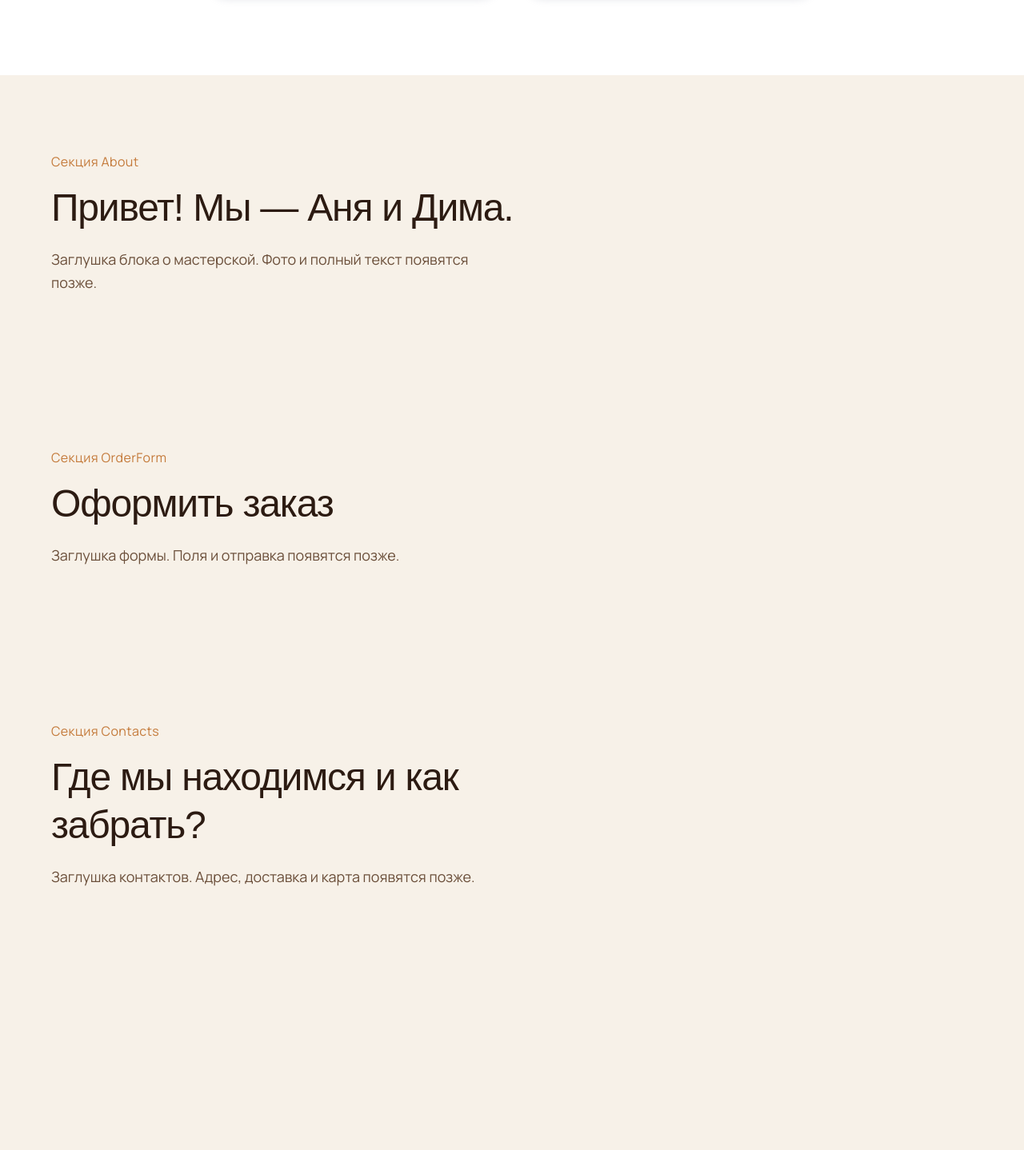
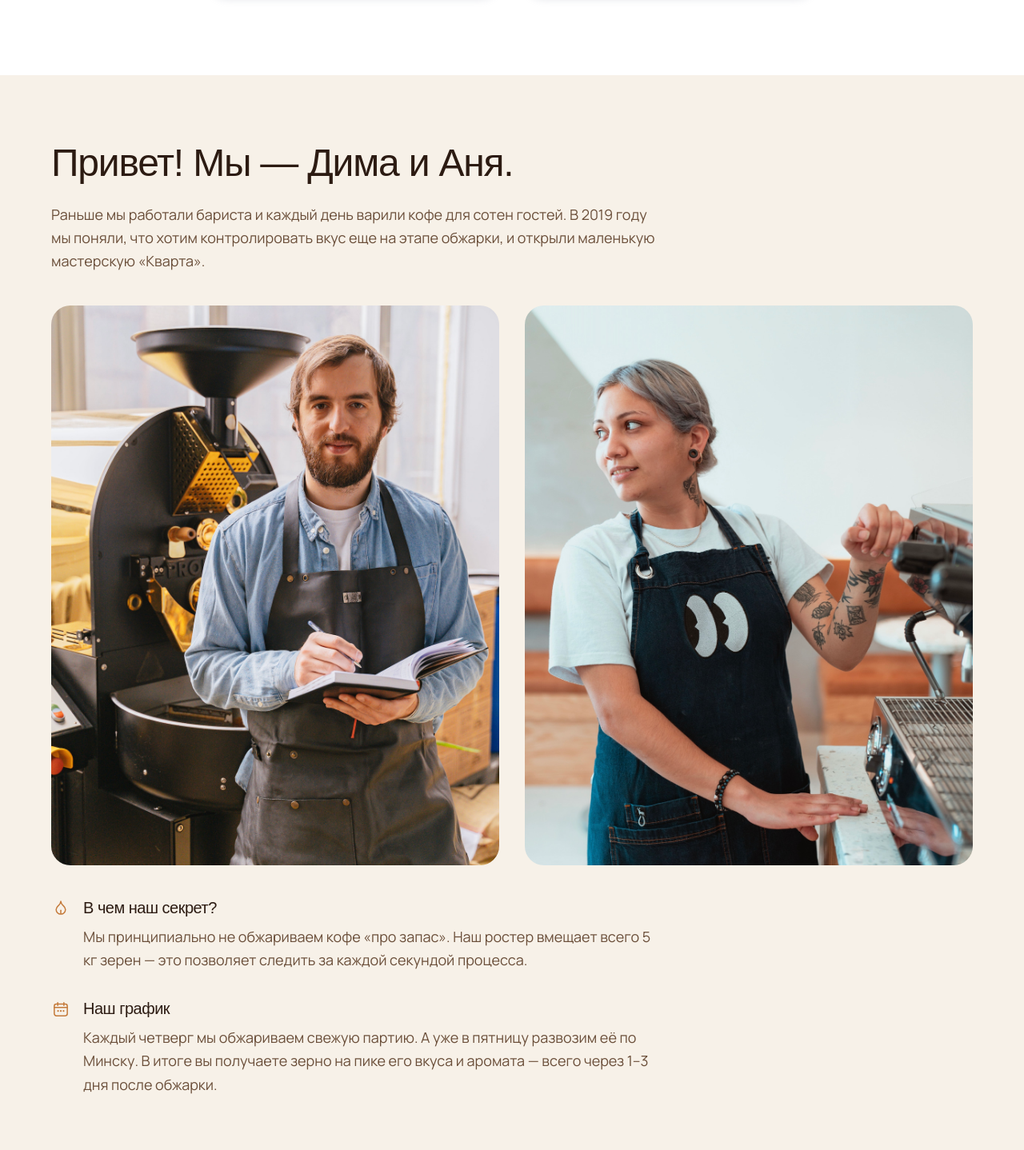
Before and after one commit to dmigel/vitai-coffee-challenge, a Next.js app: page / in a window 1280 px wide. Shown: the part 2172-3610 px from the top of the page at 80% size. Before the commit the page ends 3379 px from the top, so only its background shows below. Built offline with nearby package versions, Linux system fonts and the light colour scheme; a web font is replaced by a local one.

Commit message:
About block markup

```diff
--- a/src/app/globals.css
+++ b/src/app/globals.css
@@ -214,3 +214,48 @@ body {
     transform: translateX(-120%);
   }
 }
+
+/* About: на мобиле фото между заголовком и текстом; с sm — текст над фото */
+.about-title {
+  order: 1;
+  margin-bottom: 1.25rem;
+}
+
+.about-photos {
+  order: 2;
+  margin-bottom: 1.25rem;
+}
+
+.about-intro {
+  order: 3;
+  margin-bottom: 1.5rem;
+}
+
+.about-accents {
+  order: 4;
+}
+
+@media (min-width: 640px) {
+  .about-title {
+    order: 1;
+    margin-bottom: 1.25rem;
+  }
+
+  .about-intro {
+    order: 2;
+    margin-bottom: 2.5rem;
+  }
+
+  .about-photos {
+    order: 3;
+    margin-bottom: 2.5rem;
+  }
+
+  .about-accents {
+    order: 4;
+  }
+}
+
+.about-photo {
+  aspect-ratio: 4 / 5;
+}
--- a/src/components/sections/About.tsx
+++ b/src/components/sections/About.tsx
@@ -1,18 +1,152 @@
+import Image from "next/image";
+
+import annaPhoto from "@/assets/Anna.jpg";
+import dmitryPhoto from "@/assets/Dmitry.jpg";
+
+function SecretIcon() {
+  return (
+    <svg
+      width="24"
+      height="24"
+      viewBox="0 0 28 28"
+      fill="none"
+      aria-hidden
+    >
+      <path
+        d="M14 3.5c.4 2.8 1.6 4.6 3.5 6.2 1.7 1.5 3.3 3.2 3.3 5.8a6.8 6.8 0 1 1-13.6 0c0-2.6 1.6-4.3 3.3-5.8C12.4 8.1 13.6 6.3 14 3.5Z"
+        stroke="currentColor"
+        strokeWidth="1.75"
+        strokeLinejoin="round"
+      />
+      <path
+        d="M14 16.5v5"
+        stroke="currentColor"
+        strokeWidth="1.75"
+        strokeLinecap="round"
+      />
+    </svg>
+  );
+}
+
+function ScheduleIcon() {
+  return (
+    <svg
+      width="24"
+      height="24"
+      viewBox="0 0 28 28"
+      fill="none"
+      aria-hidden
+    >
+      <rect
+        x="4.5"
+        y="6.5"
+        width="19"
+        height="17"
+        rx="3"
+        stroke="currentColor"
+        strokeWidth="1.75"
+      />
+      <path
+        d="M4.5 11.5h19"
+        stroke="currentColor"
+        strokeWidth="1.75"
+        strokeLinecap="round"
+      />
+      <path
+        d="M9.5 4.5v4M18.5 4.5v4"
+        stroke="currentColor"
+        strokeWidth="1.75"
+        strokeLinecap="round"
+      />
+      <circle cx="10" cy="16.5" r="1.25" fill="currentColor" />
+      <circle cx="14" cy="16.5" r="1.25" fill="currentColor" />
+      <circle cx="18" cy="16.5" r="1.25" fill="currentColor" />
+    </svg>
+  );
+}
+
 export function About() {
   return (
     <section
       id="about"
-      className="scroll-mt-6 px-5 py-20 sm:px-8 sm:py-24 lg:px-16"
+      className="scroll-mt-6 bg-background px-5 py-14 sm:px-8 sm:py-20 lg:px-16"
     >
-      <p className="mb-4 text-sm tracking-wide text-accent sm:text-base">
-        Секция About
-      </p>
-      <h2 className="font-display max-w-2xl text-3xl leading-tight tracking-tight sm:text-4xl lg:text-5xl">
-        Привет! Мы — Аня и Дима.
-      </h2>
-      <p className="mt-5 max-w-xl text-lg leading-relaxed text-muted">
-        Заглушка блока о мастерской. Фото и полный текст появятся позже.
-      </p>
+      <div className="about-layout mx-auto flex w-full max-w-[1280px] flex-col">
+        <h2 className="about-title font-display max-w-3xl text-3xl leading-tight tracking-tight sm:text-4xl lg:text-5xl">
+          Привет! Мы — Дима и Аня.
+        </h2>
+
+        <p className="about-intro max-w-3xl text-base leading-relaxed text-muted sm:text-lg">
+          Раньше мы работали бариста и каждый день варили кофе для сотен гостей.
+          В 2019 году мы поняли, что хотим контролировать вкус еще на этапе
+          обжарки, и открыли маленькую мастерскую «Кварта».
+        </p>
+
+        <ul className="about-photos m-0 flex list-none gap-8 p-0">
+          <li className="min-w-0 flex-1">
+            <figure className="m-0">
+              <div className="about-photo relative overflow-hidden rounded-lg">
+                <Image
+                  src={dmitryPhoto}
+                  alt="Дмитрий, сооснователь мастерской «Кварта»"
+                  fill
+                  sizes="(max-width: 640px) 50vw, (max-width: 1280px) 40vw, 620px"
+                  className="object-cover"
+                  placeholder="blur"
+                />
+              </div>
+            </figure>
+          </li>
+          <li className="min-w-0 flex-1">
+            <figure className="m-0">
+              <div className="about-photo relative overflow-hidden rounded-lg">
+                <Image
+                  src={annaPhoto}
+                  alt="Аня, сооснователь мастерской «Кварта»"
+                  fill
+                  sizes="(max-width: 640px) 50vw, (max-width: 1280px) 40vw, 620px"
+                  className="object-cover"
+                  placeholder="blur"
+                />
+              </div>
+            </figure>
+          </li>
+        </ul>
+
+        <div className="about-accents flex max-w-3xl flex-col gap-6 sm:gap-8">
+          <div className="flex gap-3 sm:gap-4">
+            <span className="mt-0.5 shrink-0 text-accent">
+              <SecretIcon />
+            </span>
+            <div>
+              <h3 className="font-display text-lg leading-snug tracking-tight sm:text-xl">
+                В чем наш секрет?
+              </h3>
+              <p className="mt-2 text-base leading-relaxed text-muted sm:text-lg">
+                Мы принципиально не обжариваем кофе «про запас». Наш ростер
+                вмещает всего 5 кг зерен — это позволяет следить за каждой
+                секундой процесса.
+              </p>
+            </div>
+          </div>
+
+          <div className="flex gap-3 sm:gap-4">
+            <span className="mt-0.5 shrink-0 text-accent">
+              <ScheduleIcon />
+            </span>
+            <div>
+              <h3 className="font-display text-lg leading-snug tracking-tight sm:text-xl">
+                Наш график
+              </h3>
+              <p className="mt-2 text-base leading-relaxed text-muted sm:text-lg">
+                Каждый четверг мы обжариваем свежую партию. А уже в пятницу
+                развозим её по Минску. В итоге вы получаете зерно на пике его
+                вкуса и аромата — всего через 1–3 дня после обжарки.
+              </p>
+            </div>
+          </div>
+        </div>
+      </div>
     </section>
   );
 }
```
